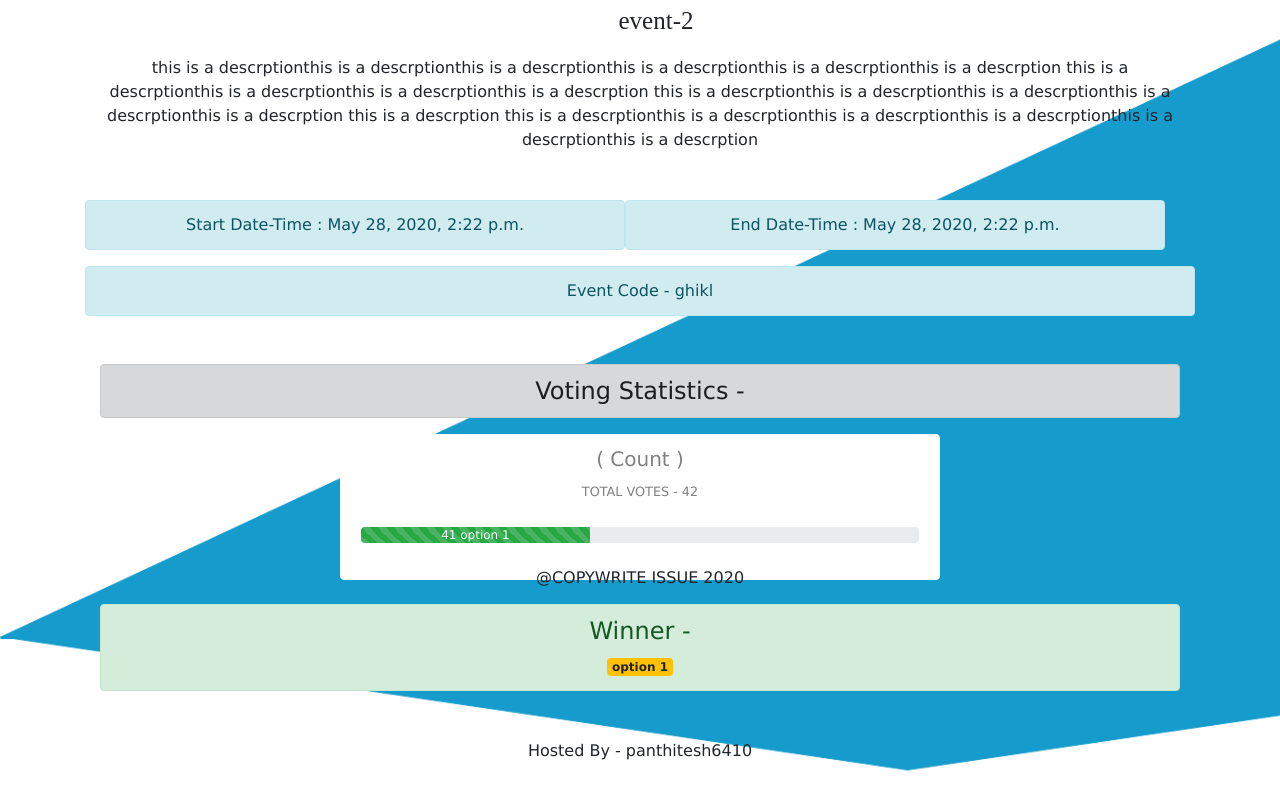
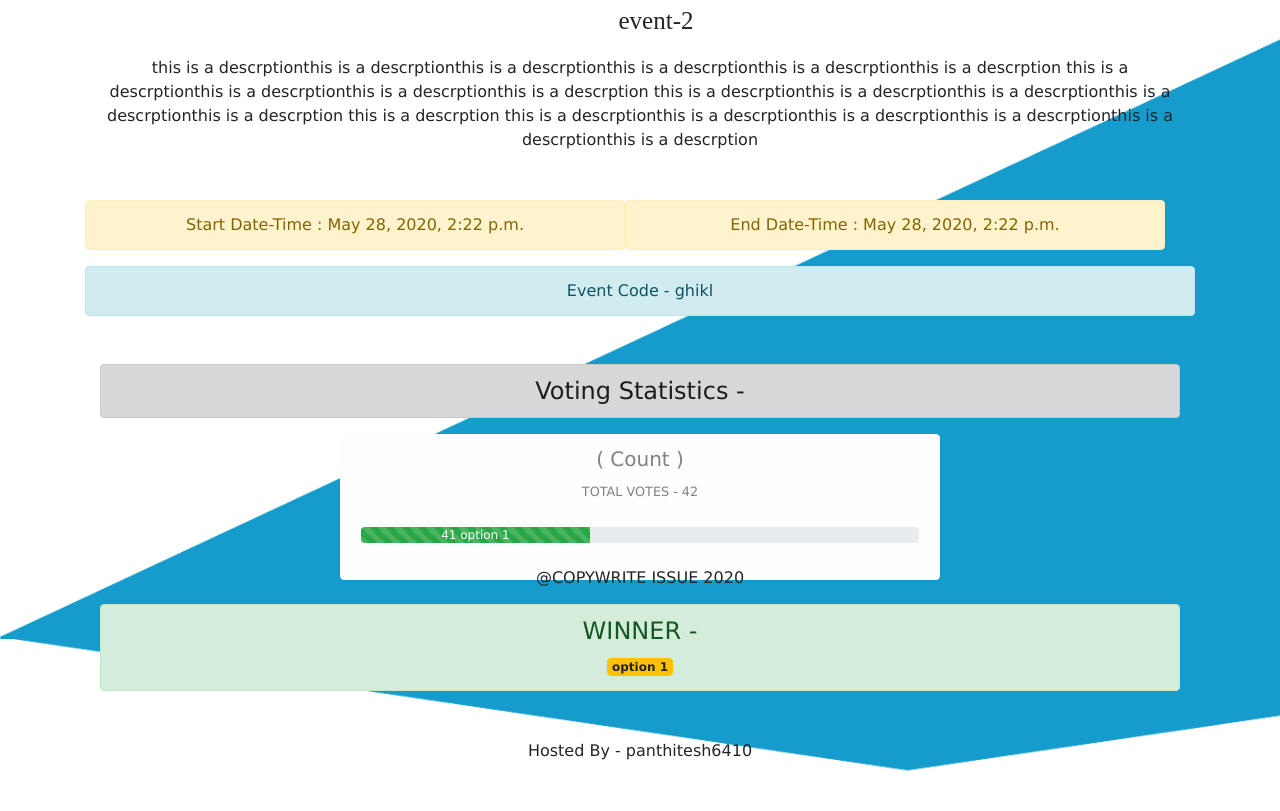
Before and after one commit to panthitesh6410/-django-Polling-System, a Django app: a page that uses voting_app/templates/voting_app/view_event.html in a window 1280 px wide. Shown: the part 210-1021 px from the top of the page. Run offline with Django 3.2, Linux system fonts and the light colour scheme; data comes from the database, SQL or seed files in the repository; both versions use the stored data as it was after the commit; some libraries are stand-ins or nearby versions.

Commit message:
minor changes made

```diff
--- a/user/templates/user/logout.html
+++ b/user/templates/user/logout.html
@@ -54,7 +54,7 @@
               <a class="nav-link" href="{% url 'index' %}"><h1 class="alert alert-dark">FREE ONLINE / OFFLINE VOTING SYSTEM</h1><span class="sr-only">(current)</span></a>
             </li>
             <li class="nav-item active">
-                <a onclick="display()" id="toggler" role="button" class='btn btn-outline-primary' style='position:absolute;left:80%;top:30%;'>ENQUIRY</a>
+                <a onclick="display()" href='{% url "index" %}' id="toggler" role="button" class='btn btn-outline-primary' style='position:absolute;left:80%;top:30%;'>HOME</a>
             </li>
         </ul>
         </div>
--- a/voting_app/templates/voting_app/event_page.html
+++ b/voting_app/templates/voting_app/event_page.html
@@ -104,7 +104,7 @@
             </div>
     {% if event.event_status == -1 %}
         <div class="container text-center mb-5 alert alert-success">
-            <h4>Winner - </h4>
+            <h4>WINNER - </h4>
             <span class='badge badge-warning'>{{winner}}</span>
         </div>
     {% endif %}
--- a/voting_app/templates/voting_app/index.html
+++ b/voting_app/templates/voting_app/index.html
@@ -71,7 +71,7 @@
         </div>
         <div class="col-sm-9 ">
             <img src="{% static 'voting_app/images/vote3.jpg' %}" height=140 alt="" class="mb-3" style="border-radius:100px;">
-            <img id='down' src="{% static 'voting_app/images/down.jpg' %}" class='ml-5' style='border-radius:200px;opacity:0.6;' height=50 alt="">
+            <img id='down' src="{% static 'voting_app/images/down.jpg' %}" class='ml-4' style='border-radius:200px;opacity:0.8;' height=50 alt="">
         </div>
     </div>
 
--- a/voting_app/templates/voting_app/view_event.html
+++ b/voting_app/templates/voting_app/view_event.html
@@ -52,8 +52,8 @@
             <p>{{event.event_description}}</p>
         </div>
         <div class="container row ">
-            <div class="col-sm-6 alert alert-info text-center ">Start Date-Time : {{event.starting_date}}</div>
-            <div class="col-sm-6 alert alert-info text-center ">End Date-Time : {{event.ending_date}}</div>
+            <div class="col-sm-6 alert alert-warning text-center ">Start Date-Time : {{event.starting_date}}</div>
+            <div class="col-sm-6 alert alert-warning text-center ">End Date-Time : {{event.ending_date}}</div>
         </div>
         <!-- <div class="container text-center alert alert-info">Event Status - </div> -->
         <div class="container text-center alert alert-info">Event Code - {{event_code}}</div>
@@ -78,7 +78,7 @@
             </div>
     {% if event.event_status == -1 %}
         <div class="container text-center mb-5 alert alert-success">
-            <h4>Winner - </h4>
+            <h4>WINNER - </h4>
             <span class='badge badge-warning'>{{winner}}</span>
         </div>
     {% endif %}
--- a/voting_app/views.py
+++ b/voting_app/views.py
@@ -200,13 +200,13 @@ def event_page(request, event_code):
     event.event_status = event_status
     event.save()
     options = Options.objects.filter(event_code=event_code)
-    total_count = 1
+    total_count = 0
     percs = []
     for option in options:
         total_count += option.count
-    for option in options:
-        per = (option.count*100) / total_count
-        percs.append(per)
+    # for option in options:
+    #     per = (option.count*100) / total_count
+    #     percs.append(per)
     max_vote = 0
     winner = ''
     for option in options:
```
Also changed, not shown: db.sqlite3.
